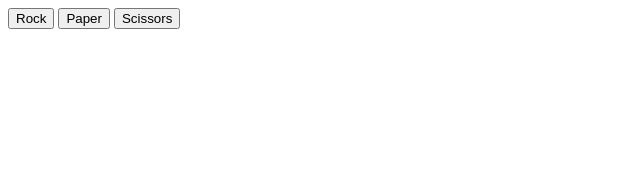
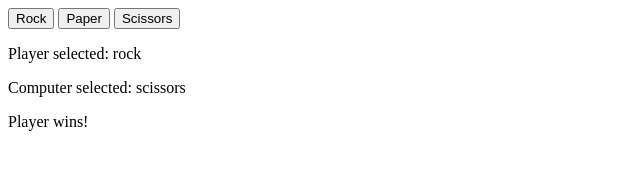
Before and after one commit to artha-lou/RPS-game, a plain HTML site: page index.html in a window 1280 px wide. Shown: the whole page, without its empty margins (0-640 px from the left). Drawn offline with Linux system fonts and the light colour scheme.

Commit message:
index.html

```diff
--- a/index.html
+++ b/index.html
@@ -9,5 +9,8 @@
         <button id="rBtn">Rock</button>
         <button id="pBtn">Paper</button>
         <button id="sBtn">Scissors</button>
+
+        <div id="resultDiv"> </div>
+
     </body>
 </html>
```
